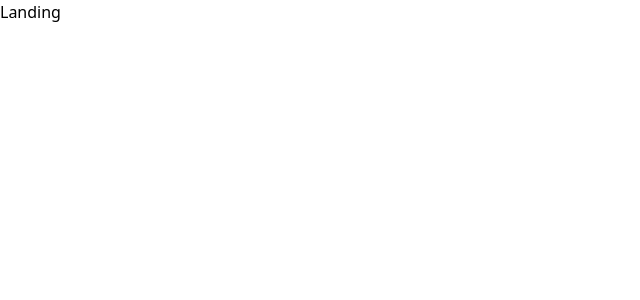
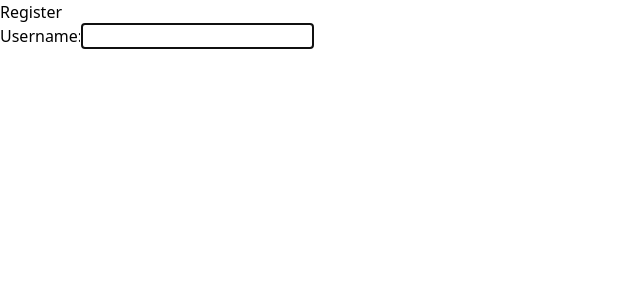
Before and after one commit to 240401-NET/DARKKEST_Frontend, a React (Vite) app in the folder DarkkestP3/: page / in a window 1280 px wide. Shown: the top 300 px of the page, without its empty margins (0-640 px from the left). Built offline with nearby package versions, Linux system fonts and the light colour scheme.

Commit message:
Reg page username

```diff
--- a/DarkkestP3/package.json
+++ b/DarkkestP3/package.json
@@ -10,6 +10,9 @@
     "preview": "vite preview"
   },
   "dependencies": {
+    "@fortawesome/fontawesome-svg-core": "^6.5.2",
+    "@fortawesome/free-solid-svg-icons": "^6.5.2",
+    "@fortawesome/react-fontawesome": "^0.2.1",
     "react": "^18.2.0",
     "react-dom": "^18.2.0",
     "react-router-dom": "^6.23.1"
--- a/DarkkestP3/src/App.tsx
+++ b/DarkkestP3/src/App.tsx
@@ -3,15 +3,16 @@
 
 //pages
 import LandingPage from "./pages/LandingPage";
+import Registration from "./components/Registration";
 
 function App() {
 
   return (
-    <div className="app">
+    <main className="app">
       <Routes>
-        <Route path="/" element= { <LandingPage /> } />
+        <Route path="/" element= { <Registration /> } />
       </Routes>
-    </div>
+    </main>
   )
 }
 
--- /dev/null
+++ b/DarkkestP3/src/components/Registration.tsx
@@ -0,0 +1,88 @@
+import { useRef, useState, useEffect, RefObject } from "react";
+import { faCheck, faTimes, faInfoCircle } from "@fortawesome/free-solid-svg-icons";
+import { FontAwesomeIcon } from "@fortawesome/react-fontawesome";
+
+const USER_REGEX = /^[a-zA-Z][a-zA-Z0-9-._@+]{3,23}$/;
+const PWD_REGEX = /^(?=.*[a-z])(?=.*[A-Z])(?=.*[0-9])(?=.*[!@#$%]).{8,24}$/;
+
+const Registration = () => {
+    const userRef = useRef() as any;
+    const errRef = useRef() as any;
+
+    const [user, setUser] = useState('');
+    const [validName, setValidName] = useState(false);
+    const [userFocus, setUserFocus] = useState(false);
+
+    const [pwd, setPwd] = useState('');
+    const [validPwd, setValidPwd] = useState(false);
+    const [pwdFocus, setPwdFocus] = useState(false);
+
+    const [matchPwd, setMatchPwd] = useState('');
+    const [validMatch, setValidMatch] = useState(false);
+    const [matchFocus, setMatchFocus] = useState(false);
+
+    const [errMsg, setErrMsg] = useState('');
+    const [success, setSuccess] = useState(false);
+
+    useEffect(() => {
+      userRef.current.focus();
+    }, [])
+
+    useEffect(() => {
+      const result = USER_REGEX.test(user)
+      console.log(result);
+      console.log(user);
+      setValidName(result);
+    }, [user])
+
+    useEffect(() => {
+        const result = PWD_REGEX.test(pwd)
+        console.log(result);
+        console.log(pwd);
+        setValidPwd(result);
+        const match = (pwd === matchPwd);
+        setValidMatch(match);
+      }, [pwd, matchPwd])
+
+      useEffect(() => {
+        setErrMsg('');
+      }, [user, pwd, matchPwd])
+
+  return (
+    <section>
+        <p ref={errRef} className={errMsg ? "errmsg" : "offscreen"} aria-live="assertive">{errMsg}</p>
+        <h1>Register</h1>
+        <form>
+            <label htmlFor="username">
+                Username:
+                <span className={validName ? "valid" : "hide"}>
+                    <FontAwesomeIcon icon={faCheck} />
+                </span>
+                <span className={validName || !user ? "hide" : "invalid"}>
+                    <FontAwesomeIcon icon={faTimes} />
+                </span>
+            </label>
+            <input
+                type="text"
+                id="username"
+                ref={userRef}
+                autoComplete="off"
+                onChange={(e) => setUser(e.target.value)}
+                required
+                aria-invalid={validName ? "false" : "true"}
+                aria-describedby="uidnote"
+                onFocus={() => setUserFocus(true)}
+                onBlur={() => setUserFocus(false)}
+            />
+            <p id="uidnote" className={userFocus && user && !validName ? "instructions" : "offscreen"}>
+                <FontAwesomeIcon icon={faInfoCircle} />
+                4 to 24 characters.<br />
+                Must begine with a letter.<br />
+                Letter, numbersm underscores, hyphens allowed.
+            </p>
+        </form>
+    </section>
+  )
+}
+
+export default Registration
--- a/DarkkestP3/src/index.css
+++ b/DarkkestP3/src/index.css
@@ -10,3 +10,8 @@
     width: 100%;
     @apply text-black;
 }
+
+.hide,
+.offscreen {
+    display: none;
+}
```
Also changed, not shown: 1 other file (tests, documents, lock files or other folders).
